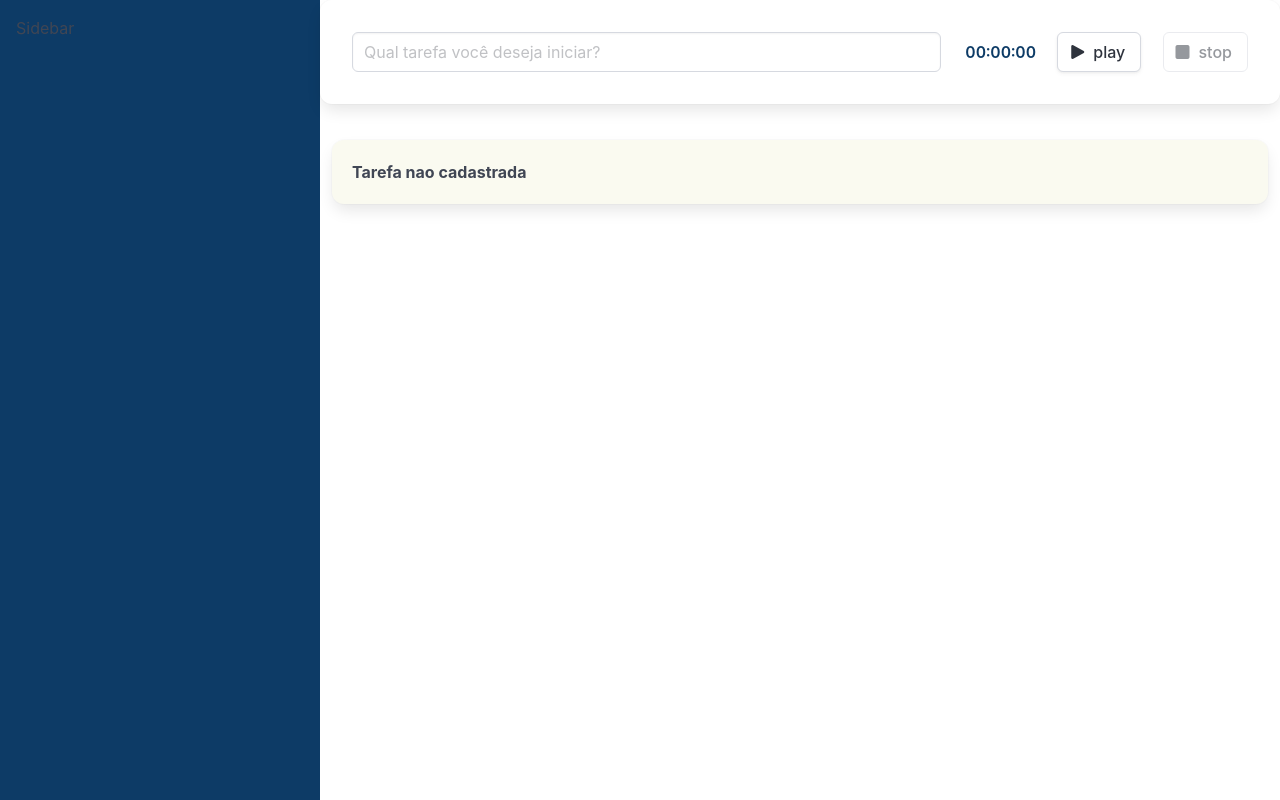
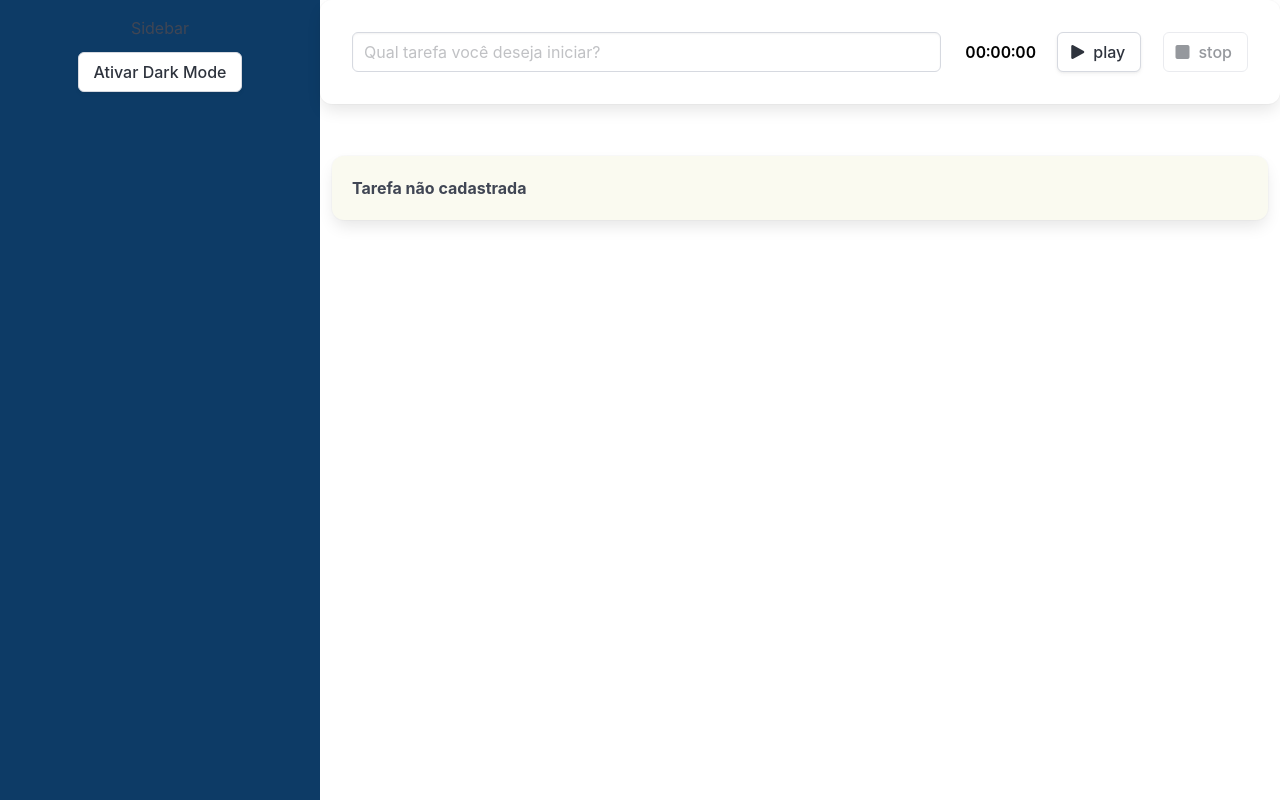
Before and after one commit to werliton/ws-tracker, a Vue app: page /#/ in a window 1280 px wide. Built offline with nearby package versions, Linux system fonts and the light colour scheme.

Commit message:
feat: add switch theme

```diff
--- a/src/App.vue
+++ b/src/App.vue
@@ -11,6 +11,7 @@ export default defineComponent({
   data() {
     return {
       tasks: [] as TTask[],
+      activeDarkMode: false,
     };
   },
   components: {
@@ -23,25 +24,33 @@ export default defineComponent({
     saveTask(task: TTask) {
       this.tasks.push(task);
     },
+    switchTheme(darkMode: boolean) {
+      this.activeDarkMode = darkMode;
+    },
+  },
+  computed: {
+    isEmptyList() {
+      return this.tasks.length === 0;
+    },
   },
 });
 </script>
 
 <template>
-  <main class="columns is-gapless is-multiline">
+  <main class="columns is-gapless is-multiline" :class="{ 'dark-mode': activeDarkMode }">
     <div class="column is-one-quarter">
-      <SidebarComponent />
+      <SidebarComponent @switch-theme="switchTheme" />
     </div>
-    <div class="column is-three-quarters has-background-white">
+    <div class="column is-three-quarters conteudo">
       <FormComponent @started-task="saveTask" />
       <div class="column">
-        <div class="list" v-if="tasks.length">
+        <div class="list">
           <TaskComponent v-for="(task, index) in tasks" :key="index" :task="task" />
         </div>
 
-        <Box v-else>
+        <Box v-if="isEmptyList">
           <div class="columns">
-            <div class="column is-7">Tarefa nao cadastrada</div>
+            <div class="column is-7">Tarefa não cadastrada</div>
           </div>
         </Box>
       </div>
@@ -49,7 +58,23 @@ export default defineComponent({
   </main>
 </template>
 
-<style scoped>
+<style>
+.input {
+  background-color: var(--bg-primario);
+  color: var(--texto-primario);
+}
+main {
+  --bg-primario: #fff;
+  --texto-primario: #000;
+}
+
+main.dark-mode {
+  --bg-primario: #2b2d42;
+  --texto-primario: #ddd;
+}
+.conteudo {
+  background-color: var(--bg-primario);
+}
 .list {
   padding: 0.5rem;
 }
--- a/src/assets/main.css
+++ b/src/assets/main.css
@@ -1,4 +1,4 @@
-@import './base.css';
+/* @import './base.css'; */
 
 #app {
   max-width: 1280px;
--- a/src/components/Form.vue
+++ b/src/components/Form.vue
@@ -28,7 +28,7 @@ export default defineComponent({
 </script>
 
 <template>
-  <div class="box has-background-white">
+  <div class="box form">
     <div class="columns">
       <div class="column is-flex" aria-label="Formulário para criacao de uma nova tarefa">
         <div class="column is-8">
@@ -45,3 +45,14 @@ export default defineComponent({
     </div>
   </div>
 </template>
+
+<style>
+input {
+  background-color: var(--bg-primario);
+  color: var(--texto-primario);
+}
+.form {
+  color: var(--texto-primario);
+  background-color: var(--bg-primario);
+}
+</style>
--- a/src/components/Sidebar.vue
+++ b/src/components/Sidebar.vue
@@ -1,14 +1,20 @@
 <script lang="ts">
 import { defineComponent } from "vue";
+import ThemeSwitch from "./ThemeSwitch.vue";
 
 export default defineComponent({
   name: "SidebarComponent",
+  components: {
+    ThemeSwitch,
+  },
+  emits: ["switch-theme"],
 });
 </script>
 
 <template>
   <div class="sidebar">
     <h1>Sidebar</h1>
+    <ThemeSwitch @switch-theme="$emit('switch-theme', $event)" />
   </div>
 </template>
 
@@ -18,6 +24,7 @@ export default defineComponent({
   background: #0d3b66;
   width: 100%;
   height: 100vh;
+  text-align: center;
 }
 @media only screen and (max-width: 768px) {
   .sidebar {
--- /dev/null
+++ b/src/components/ThemeSwitch.vue
@@ -0,0 +1,40 @@
+<template>
+  <div class="column">
+    <button class="button" :class="{ switch: darkMode }" @click="changeTheme">
+      {{ buttonText }}
+    </button>
+  </div>
+</template>
+
+<style scoped>
+.switch {
+  background-color: var(--bg-primario);
+  color: var(--texto-primario);
+}
+</style>
+
+<script lang="ts">
+import { defineComponent } from "vue";
+
+export default defineComponent({
+  name: "ThemeSwitchComponent",
+  data() {
+    return {
+      darkMode: false,
+    };
+  },
+  methods: {
+    changeTheme() {
+      this.darkMode = !this.darkMode;
+      this.$emit("switchTheme", this.darkMode);
+    },
+  },
+  computed: {
+    buttonText() {
+      if (this.darkMode) return "Ativar Light Mode";
+      return "Ativar Dark Mode";
+    },
+  },
+  emits: ["switchTheme"],
+});
+</script>
--- a/src/components/Timer.vue
+++ b/src/components/Timer.vue
@@ -26,6 +26,6 @@ export default defineComponent({
 <style scoped>
 .timer {
   font-variant-numeric: tabular-nums;
-  color: #0d3b66;
+  color: var(--texto-primario);
 }
 </style>
```
